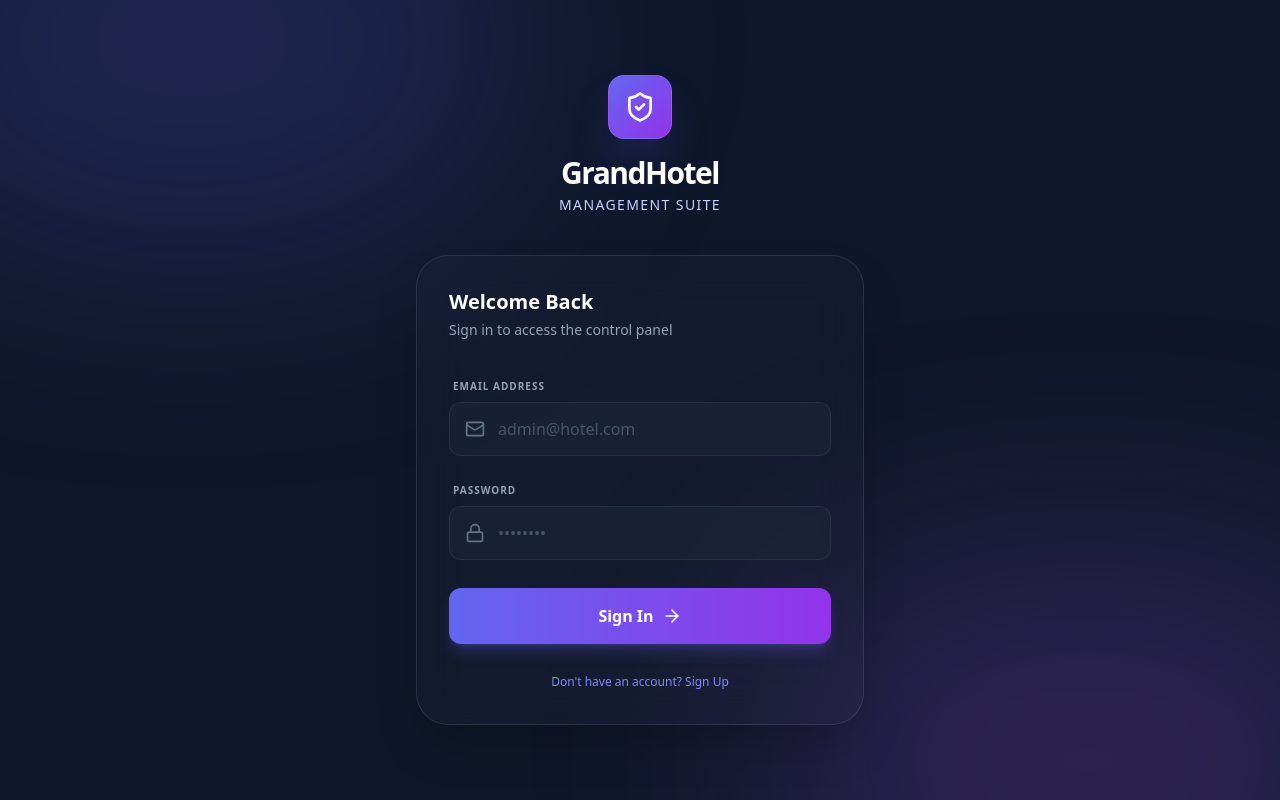
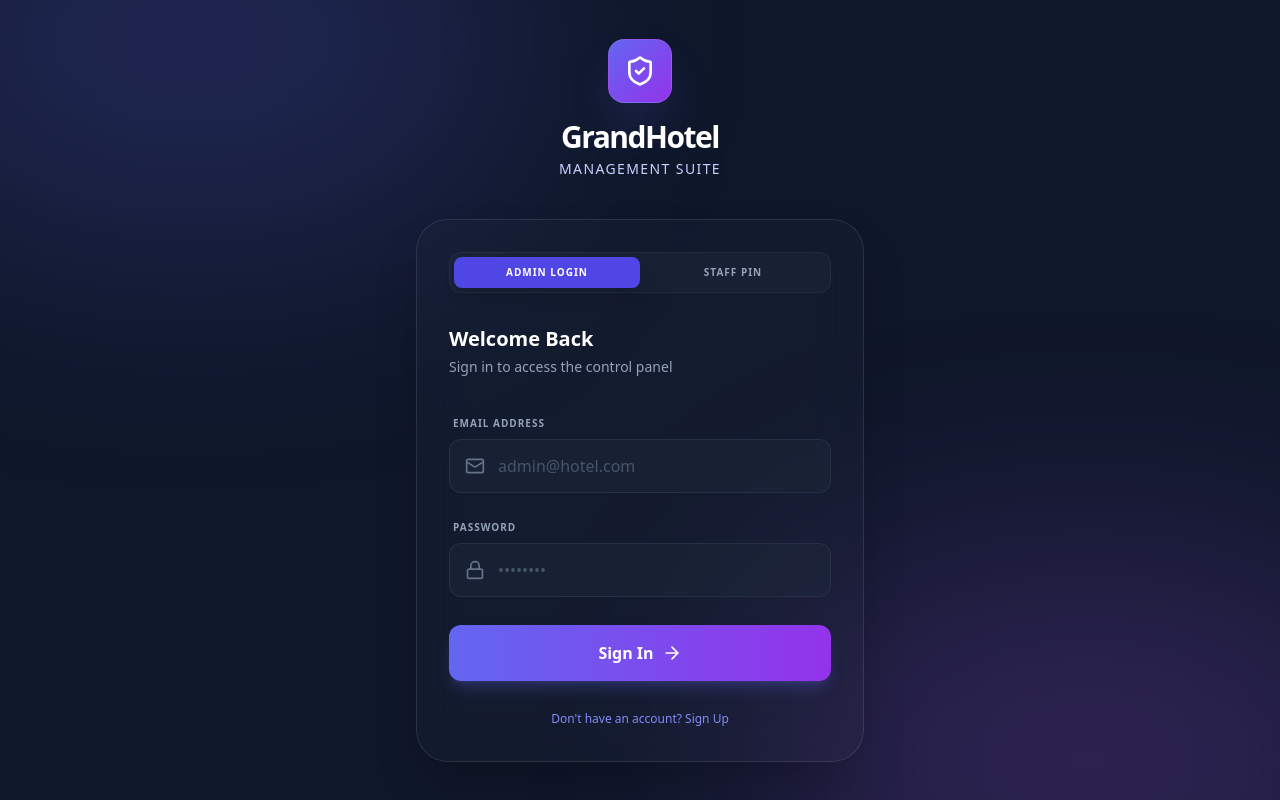
Before and after one commit to Tausif713/hotel-management, a React (Vite) app: page /login in a window 1280 px wide. Built offline with nearby package versions, Linux system fonts and the light colour scheme.

Commit message:
Implement PIN-based Staff Login and update Staff Management with PIN fields

```diff
--- a/src/pages/Login.tsx
+++ b/src/pages/Login.tsx
@@ -2,6 +2,7 @@ import { useState } from 'react';
 import { Lock, Mail, ArrowRight, ShieldCheck } from 'lucide-react';
 import { useNavigate } from 'react-router-dom';
 import { supabase } from '../lib/supabase';
+import { cn } from '../lib/utils';
 
 export default function Login() {
   const [email, setEmail] = useState('');
@@ -9,6 +10,8 @@ export default function Login() {
   const navigate = useNavigate();
 
   const [isSignUp, setIsSignUp] = useState(false);
+  const [loginMode, setLoginMode] = useState<'admin' | 'staff'>('admin');
+  const [pin, setPin] = useState('');
   const [loading, setLoading] = useState(false);
 
   const handleAuth = async (e: React.FormEvent) => {
@@ -16,6 +19,25 @@ export default function Login() {
     setLoading(true);
 
     try {
+      if (loginMode === 'staff') {
+        const { data: staffData, error } = await supabase
+          .from('app_staff')
+          .select('*')
+          .eq('pin', pin)
+          .single();
+
+        if (error || !staffData) throw new Error("Invalid PIN");
+
+        localStorage.setItem('isAuthenticated', 'true');
+        localStorage.setItem('userRole', staffData.role);
+        localStorage.setItem('userName', staffData.name);
+
+        if (staffData.role === 'Chef') navigate('/kitchen');
+        else if (staffData.role === 'Waiter') navigate('/counter');
+        else navigate('/');
+        return;
+      }
+
       if (isSignUp) {
         const { data, error } = await supabase.auth.signUp({
           email,
@@ -87,14 +109,30 @@ export default function Login() {
 
         {/* Login Card */}
         <div className="bg-white/[0.02] backdrop-blur-xl border border-white/10 p-8 rounded-[2rem] shadow-2xl animate-in fade-in slide-in-from-bottom-8 duration-700 delay-100">
-          <div className="mb-8 flex items-center justify-between">
-            <div>
-              <h2 className="text-xl font-black text-white">{isSignUp ? 'Create Account' : 'Welcome Back'}</h2>
-              <p className="text-sm text-slate-400 mt-1">{isSignUp ? 'Register to manage your hotel' : 'Sign in to access the control panel'}</p>
+
+          <div className="flex bg-slate-800/50 p-1 rounded-xl mb-8 border border-white/5">
+            <button
+              onClick={() => { setLoginMode('admin'); setIsSignUp(false); }}
+              className={cn("flex-1 py-2 text-[10px] font-black uppercase tracking-widest rounded-lg transition-all", loginMode === 'admin' ? "bg-indigo-600 text-white shadow-lg" : "text-slate-400 hover:text-slate-200")}
+            >
+              Admin Login
+            </button>
+            <button
+              onClick={() => { setLoginMode('staff'); setIsSignUp(false); }}
+              className={cn("flex-1 py-2 text-[10px] font-black uppercase tracking-widest rounded-lg transition-all", loginMode === 'staff' ? "bg-indigo-600 text-white shadow-lg" : "text-slate-400 hover:text-slate-200")}
+            >
+              Staff PIN
+            </button>
           </div>
+
+          <div className="mb-8">
+            <h2 className="text-xl font-black text-white">{loginMode === 'staff' ? 'Staff PIN Login' : (isSignUp ? 'Create Account' : 'Welcome Back')}</h2>
+            <p className="text-sm text-slate-400 mt-1">{loginMode === 'staff' ? 'Enter your 4-digit PIN to start your shift' : (isSignUp ? 'Register to manage your hotel' : 'Sign in to access the control panel')}</p>
           </div>
 
           <form onSubmit={handleAuth} className="space-y-5">
+            {loginMode === 'admin' ? (
+              <>
                 <div className="space-y-1.5">
                   <label className="text-[10px] font-black text-slate-400 uppercase tracking-widest pl-1">Email Address</label>
                   <div className="relative group">
@@ -124,6 +162,24 @@ export default function Login() {
                     />
                   </div>
                 </div>
+              </>
+            ) : (
+              <div className="space-y-1.5">
+                <label className="text-[10px] font-black text-slate-400 uppercase tracking-widest pl-1 text-center block">Enter 4-Digit Security PIN</label>
+                <div className="flex justify-center gap-4">
+                  <input
+                    type="password"
+                    maxLength={4}
+                    value={pin}
+                    onChange={(e) => setPin(e.target.value)}
+                    placeholder="0000"
+                    className="w-40 bg-slate-800/50 border border-slate-700/50 rounded-2xl py-5 text-center text-3xl font-black tracking-[1em] text-indigo-400 focus:ring-4 focus:ring-indigo-500/20 focus:border-indigo-500 outline-none transition-all"
+                    required
+                    autoFocus
+                  />
+                </div>
+              </div>
+            )}
 
             <div className="pt-2">
               <button
@@ -131,12 +187,13 @@ export default function Login() {
                 disabled={loading}
                 className="w-full bg-gradient-to-r from-indigo-500 to-purple-600 text-white font-black py-4 rounded-xl flex items-center justify-center gap-2 hover:opacity-90 active:scale-[0.98] transition-all shadow-lg shadow-indigo-500/25 group disabled:opacity-50"
               >
-                {loading ? 'Processing...' : (isSignUp ? 'Sign Up' : 'Sign In')}
+                {loading ? 'Processing...' : (loginMode === 'staff' ? 'Access Panel' : (isSignUp ? 'Sign Up' : 'Sign In'))}
                 {!loading && <ArrowRight className="w-5 h-5 group-hover:translate-x-1 transition-transform" />}
               </button>
             </div>
           </form>
 
+          {loginMode === 'admin' && (
             <div className="mt-6 text-center">
               <button
                 type="button"
@@ -146,6 +203,7 @@ export default function Login() {
                 {isSignUp ? 'Already have an account? Sign In' : "Don't have an account? Sign Up"}
               </button>
             </div>
+          )}
         </div>
       </div>
     </div>
--- a/src/pages/StaffManagement.tsx
+++ b/src/pages/StaffManagement.tsx
@@ -9,7 +9,8 @@ import {
   UserMinus,
   Edit2,
   Trash2,
-  X
+  X,
+  Lock
 } from 'lucide-react';
 import { cn } from '../lib/utils';
 
@@ -42,7 +43,8 @@ export default function StaffManagement() {
     role: 'Waiter',
     email: '',
     contact: '',
-    image: ''
+    image: '',
+    pin: ''
   });
 
   const handleAddStaff = () => {
@@ -52,7 +54,8 @@ export default function StaffManagement() {
       role: 'Waiter',
       email: '',
       contact: '',
-      image: 'https://images.unsplash.com/photo-1472099645785-5658abf4ff4e?w=400&q=80'
+      image: 'https://images.unsplash.com/photo-1472099645785-5658abf4ff4e?w=400&q=80',
+      pin: ''
     });
     setIsModalOpen(true);
   };
@@ -64,7 +67,8 @@ export default function StaffManagement() {
       role: member.role,
       email: member.email || '',
       contact: member.contact || member.phone || '',
-      image: member.image || 'https://images.unsplash.com/photo-1472099645785-5658abf4ff4e?w=400&q=80'
+      image: member.image || 'https://images.unsplash.com/photo-1472099645785-5658abf4ff4e?w=400&q=80',
+      pin: member.pin || ''
     });
     setIsModalOpen(true);
   };
@@ -77,6 +81,7 @@ export default function StaffManagement() {
       email: formData.email,
       contact: formData.contact,
       image: formData.image,
+      pin: formData.pin,
       department: 'Service',
       status: editingMember ? editingMember.status : 'Active',
       shift: 'Morning',
@@ -163,6 +168,12 @@ export default function StaffManagement() {
                       <Phone className="w-3.5 h-3.5" />
                       <span className="text-[10px] font-bold">{member.contact || member.phone || 'N/A'}</span>
                    </div>
+                   {member.pin && (
+                     <div className="flex items-center gap-3 text-indigo-500">
+                        <Lock className="w-3.5 h-3.5" />
+                        <span className="text-[10px] font-black uppercase tracking-widest">PIN: {member.pin}</span>
+                     </div>
+                   )}
                 </div>
 
                 <div className="grid grid-cols-3 gap-2 pt-2">
@@ -236,6 +247,7 @@ export default function StaffManagement() {
                     </div>
                  </div>
 
+                 <div className="grid grid-cols-2 gap-4">
                     <div className="space-y-1.5">
                        <label className="text-[10px] font-black text-slate-400 uppercase tracking-widest pl-1">Email Address</label>
                        <input
@@ -244,6 +256,18 @@ export default function StaffManagement() {
                          value={formData.email}
                          onChange={(e) => setFormData({...formData, email: e.target.value})}
                        />
+                    </div>
+                    <div className="space-y-1.5">
+                       <label className="text-[10px] font-black text-slate-400 uppercase tracking-widest pl-1">Login PIN (4 Digits)</label>
+                       <input
+                         type="text"
+                         maxLength={4}
+                         placeholder="e.g. 1234"
+                         className="w-full bg-slate-50 border border-slate-100 rounded-xl py-3 px-4 text-sm font-bold focus:ring-2 focus:ring-indigo-500/10 outline-none"
+                         value={formData.pin}
+                         onChange={(e) => setFormData({...formData, pin: e.target.value})}
+                       />
+                    </div>
                  </div>
 
                  <div className="space-y-1.5">
```
Lines whose indentation alone changed are shown as unchanged.
